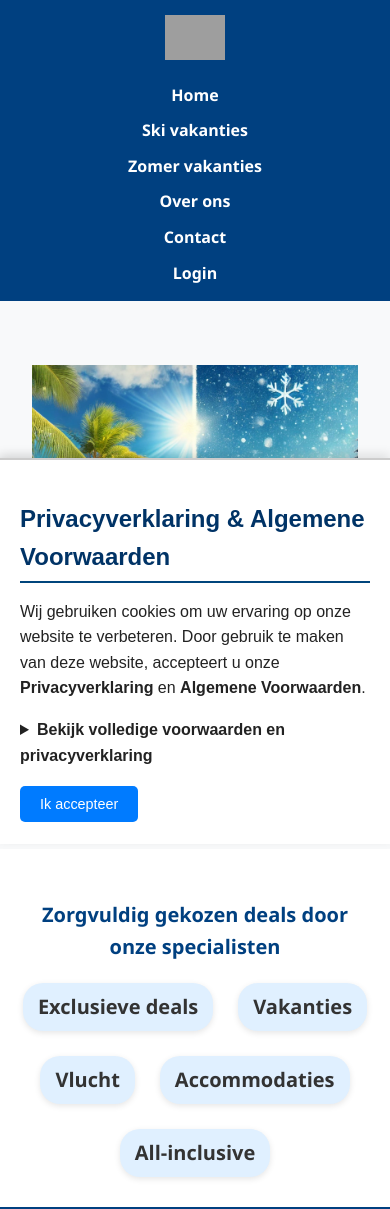
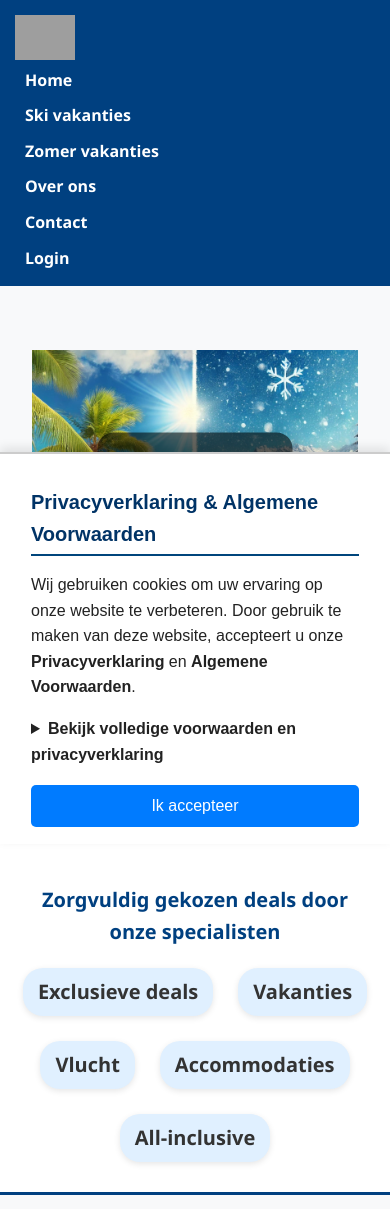
Before and after one commit to AidenColin024/Vakantie-website, a PHP site: page / in a window 390 px wide. Shown: the top 1209 px of the page. Run offline with PHP 8.4, Linux system fonts and the light colour scheme; grey boxes are pictures that could not be loaded.

Commit message:
responsiveness

```diff
--- a/html/account.php
+++ b/html/account.php
@@ -58,7 +58,6 @@ $email = htmlspecialchars($klant['Email'] ?? $_SESSION['email']);
         </ul>
     </nav>
 </header>
-
 <section class="account-hero">
     <div class="account-container">
         <h1>Mijn Account</h1>
--- a/html/vakantie.css
+++ b/html/vakantie.css
@@ -953,40 +953,184 @@ button:hover {
 /* ====================================== */
 /*             Responsiveness             */
 /* ====================================== */
-
+/* Responsive aanpassingen voor schermen kleiner dan 768px */
 @media (max-width: 768px) {
     .pp-header {
         flex-direction: column;
-        gap: 15px;
-        text-align: center;
+        align-items: flex-start;
+        padding: 15px;
     }
 
     .pp-nav ul {
         flex-direction: column;
         gap: 10px;
+        width: 100%;
     }
 
-    .hero-text {
-        left: 20px;
+    .hero-text,
+    .ski-hero .hero-text,
+    .zomer-hero .hero-text {
+        font-size: 1.5rem;
+        padding: 20px;
         max-width: 90%;
-        font-size: 1.8rem;
-        padding: 20px 25px;
     }
 
     .seasons {
         flex-direction: column;
-        align-items: center;
+        gap: 20px;
+        margin: 30px 15px;
     }
 
     .summer, .winter {
-        width: 90%;
-        height: 180px;
+        width: 100%;
+        height: 200px;
     }
-}
 
-@media (max-width: 480px) {
+    .page-content {
+        flex-direction: column;
+        padding: 1rem;
+    }
+
+    .pp-filters {
+        width: 100%;
+        margin-bottom: 2rem;
+    }
+
+    .destination-box {
+        width: 100%;
+    }
+
+    .services {
+        grid-template-columns: 1fr;
+        padding: 0 1rem;
+    }
+
+    .ski-destinations,
+    .zomer-destinations {
+        grid-template-columns: 1fr;
+        padding: 0 1rem;
+    }
+
     .form-container {
         margin: 2rem 1rem;
         padding: 1.5rem;
     }
+
+    .about-content {
+        flex-direction: column;
+        padding: 2rem 1rem;
+    }
+
+    .team-members {
+        flex-direction: column;
+        gap: 1.5rem;
+    }
+    .account-hero {
+        padding: 1.5rem 1.5rem;
+        margin: 1rem 1rem 2rem;
+    }
+
+    .account-container {
+        gap: 1.5rem;
+    }
+
+    h1 {
+        font-size: 1.75rem;
+    }
+
+    h2 {
+        font-size: 1.25rem;
+    }
+
+    .account-form input[type="text"],
+    .account-form input[type="email"],
+    .account-form input[type="password"] {
+        font-size: 0.95rem;
+        padding: 0.6rem 0.9rem;
+    }
+
+    .account-form button {
+        font-size: 1rem;
+        padding: 0.65rem;
+    }
+
+    .booking-list {
+        font-size: 1rem;
+        padding-left: 0;
+    }
+
+    .booking-list li {
+        flex-direction: column;
+        align-items: flex-start;
+        gap: 0.2rem;
+    }
+
+    .account-section {
+        padding: 1.5rem 1.25rem;
+    }
+
+    /* Admin dashboard */
+    .admin-dashboard {
+        padding: 1rem;
+        margin: 0 1rem;
+    }
+
+    .admin-container h1 {
+        font-size: 1.5rem;
+    }
+
+    .admin-container p {
+        font-size: 1rem;
+    }
+
+    .admin-panel {
+        padding: 0.5rem 1rem;
+    }
+
+    .admin-panel summary {
+        font-size: 1.05rem;
+    }
+
+    .panel-content {
+        margin-top: 0.75rem;
+        padding-left: 0;
+    }
+
+    .admin-table {
+        display: block;
+        overflow-x: auto;
+        width: 100%;
+    }
+
+    .admin-table th,
+    .admin-table td {
+        white-space: nowrap;
+        padding: 0.5rem 0.75rem;
+        font-size: 0.9rem;
+    }
+
+    .admin-list li {
+        padding: 0.75rem 1rem;
+        font-size: 0.9rem;
+    }
+
+    .admin-list button {
+        font-size: 0.75rem;
+        padding: 0.25rem 0.5rem;
+    }
+
+    /* Consent banner */
+    .consent-banner {
+        padding: 15px;
+    }
+
+    .consent-container {
+        padding: 0 1rem;
+    }
+
+    .consent-button {
+        width: 100%;
+        padding: 0.75rem;
+        font-size: 1rem;
+    }
 }
```
